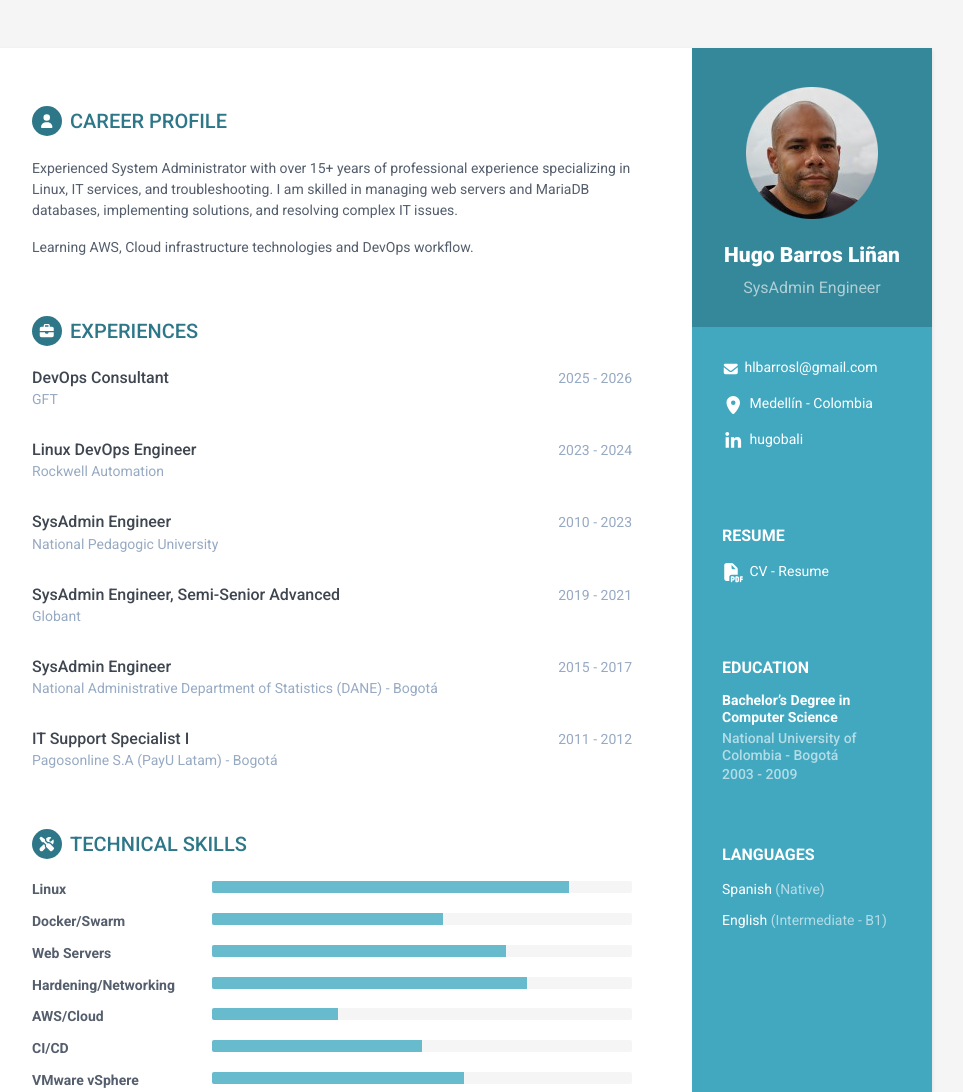
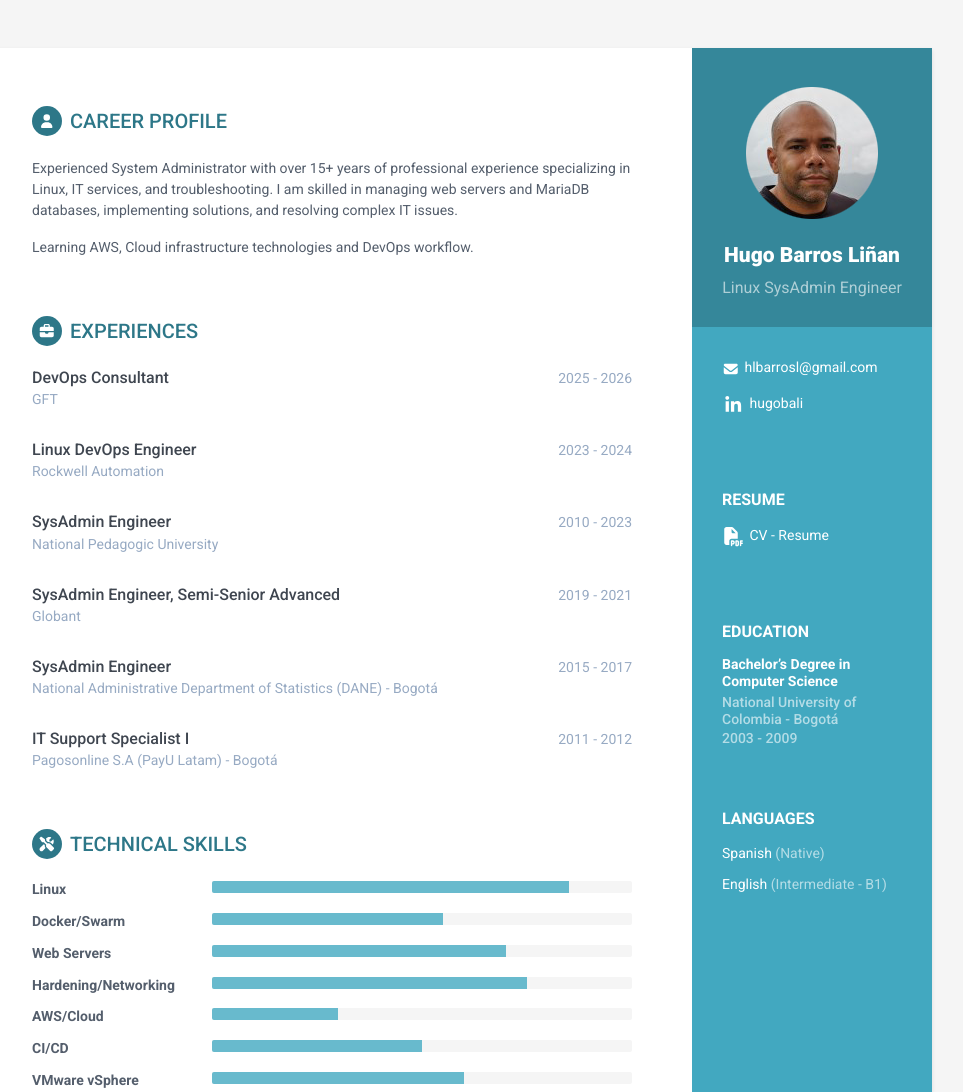
Before and after one commit to hugobali/hugobali.github.io, a plain HTML site: page index.html in a window 1280 px wide. Shown: the top 1092 px of the page, without its empty margins (188-1151 px from the left). Drawn offline with Linux system fonts and the light colour scheme.

Commit message:
Update location and info

```diff
--- a/index.html
+++ b/index.html
@@ -26,13 +26,13 @@
             <div class="profile-container">
                 <img class="profile" src="assets/images/profile.png" alt="" />
                 <h1 class="name">Hugo Barros Li&ntilde;an</h1>
-                <h3 class="tagline">SysAdmin Engineer</h3>
+                <h3 class="tagline">Linux SysAdmin Engineer</h3>
             </div><!--//profile-container-->
 
             <div class="contact-container container-block">
                 <ul class="list-unstyled contact-list">
                     <li class="email"><i class="fa-solid fa-envelope"></i><a href="mailto: hlbarrosl@gmail.com">hlbarrosl@gmail.com</a></li>
-                    <li class="location"><i class="fa-solid fa-location-dot"></i><a href="https://goo.gl/maps/djQ1KNYWwDFKDJQ97" target="_blank">Medell&iacute;n - Colombia</a></li>
+                    <!--<li class="location"><i class="fa-solid fa-location-dot"></i><a href="" target="_blank"></a></li>-->
                     <li class="linkedin"><i class="fa-brands fa-linkedin-in"></i><a href="https://linkedin.com/in/hugobali/" target="_blank">hugobali</a></li>
                     <!--<li class="github"><i class="fa-brands fa-github"></i><a href="https://github.com/hugobali" target="_blank">github.com/hugobali</a></li>-->
                 </ul>
@@ -41,7 +41,7 @@
             <div class="contact-container container-block">
                 <h2 class="container-block-title">Resume</h2>
                 <ul class="list-unstyled contact-list">
-                    <li class="cv"><i class="fa-solid fa-file-pdf"></i><a href="https://drive.google.com/file/d/1N8ue4YD-QqYLUJu46QpyJZ_uvuGkyLV6/view?usp=sharing" target="_blank">CV - Resume</a></li>
+                    <li class="cv"><i class="fa-solid fa-file-pdf"></i><a href="https://drive.google.com/file/d/12eaelr8UJEVcxPgBorAia8bfPTXyO71F/view?usp=sharing" target="_blank">CV - Resume</a></li>
                 </ul>
             </div><!--//contact-container-->
 
@@ -61,15 +61,6 @@
                     <li>English <span class="lang-desc">(Intermediate - B1)</span></li>
                 </ul>
             </div><!--//languages-->
-
-            <!--<div class="interests-container container-block">
-                <h2 class="container-block-title">Interests</h2>
-                <ul class="list-unstyled interests-list">
-                    <li>Cycling</li>
-                    <li>Freediving</li>
-                    <li>Photography</li>
-                </ul>
-            </div>--><!--//interests-->
 
         </div><!--//sidebar-wrapper-->
 
```
